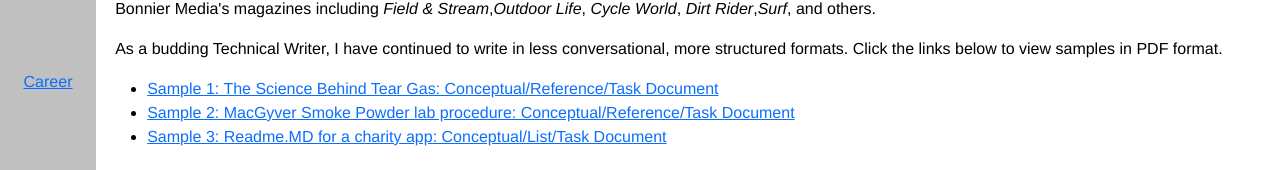
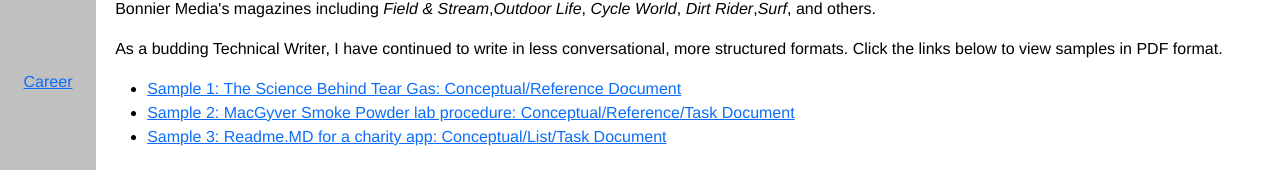
Before and after one commit to TheIanCannon/TheIanCannon.github.io, a React (Create React App) app: page /Writing in a window 1280 px wide. Shown: the part 217-387 px from the top of the page. Built offline with nearby package versions, Linux system fonts and the light colour scheme.

Commit message:
Reword Sample 1 link

```diff
--- a/src/pages/Writing.jsx
+++ b/src/pages/Writing.jsx
@@ -43,7 +43,7 @@ export default function Writing() {
 										</p>
           <ul className="WritingList">
 												<li>
-														<a href={Tear} target="_blank" type="application/pdf">Sample 1: The Science Behind Tear Gas: Conceptual/Reference/Task Document</a>
+														<a href={Tear} target="_blank" type="application/pdf">Sample 1: The Science Behind Tear Gas: Conceptual/Reference Document</a>
 												</li>
 												<li>
 														<a href={Smoke} target="_blank" type="application/pdf">Sample 2: MacGyver Smoke Powder lab procedure: Conceptual/Reference/Task Document</a>
```
